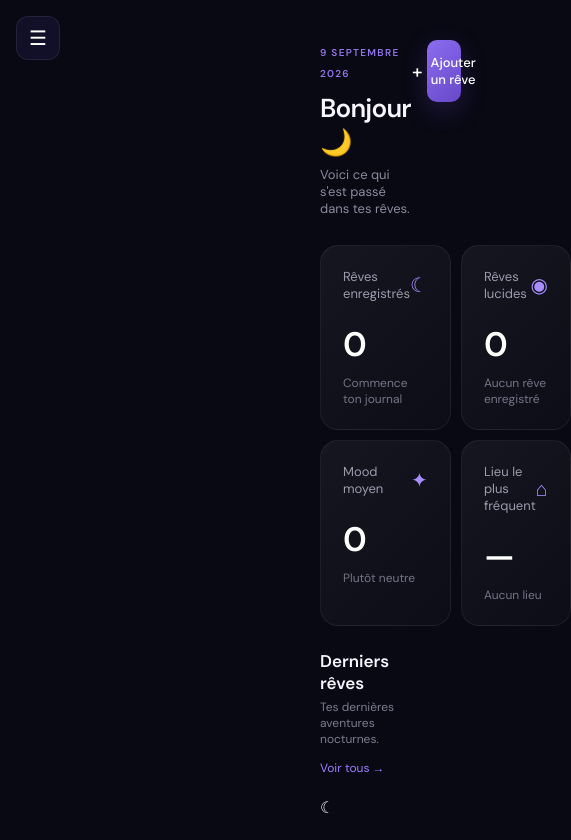
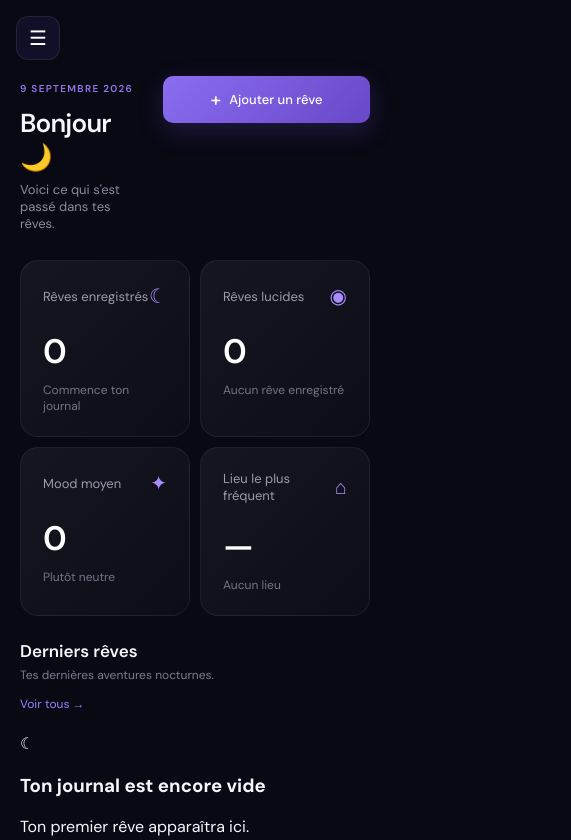
Before and after one commit to bugeiisha/dreAm-journAl, a React (Vite) app: page / in a window 390 px wide. Shown: the top 840 px of the page, 571 px wide, since content can reach past the window. Built offline with nearby package versions, Linux system fonts and the light colour scheme.

Commit message:
margin dashboard

```diff
--- a/src/index.css
+++ b/src/index.css
@@ -56,3 +56,19 @@ button {
 .placeholder-page p {
   color: #8e8a9d;
 }
+@media (max-width: 768px) {
+  .main-content {
+    margin-left: 0;
+    padding: 24px 20px 24px;
+    padding-top: 76px;
+  }
+
+  .dashboard-placeholder h2 {
+    font-size: 28px;
+    letter-spacing: -0.8px;
+  }
+
+  .dashboard-placeholder p {
+    font-size: 14px;
+  }
+}
```
